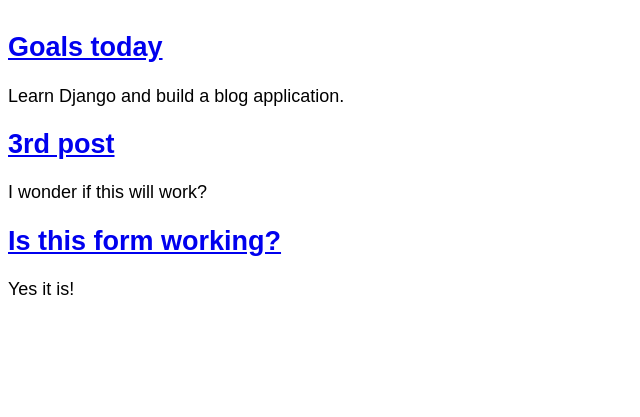
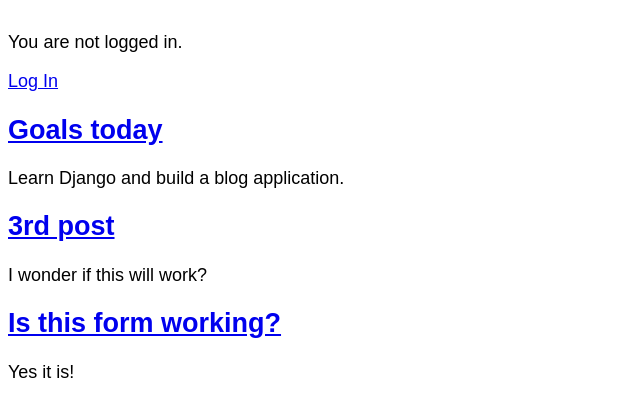
Before and after one commit to YimengL/django-practice, a Django app: page / in a window 1280 px wide. Shown: the part 99-516 px from the top of the page, without its empty margins (0-640 px from the left). Run offline with Django 3.2, Linux system fonts and the light colour scheme; data comes from the database, SQL or seed files in the repository; both versions use the stored data as it was after the commit; some web fonts are replaced.

Commit message:
implement log out

```diff
--- a/blog/blog_project/settings.py
+++ b/blog/blog_project/settings.py
@@ -111,3 +111,4 @@
 STATICFILES_DIRS = [os.path.join(BASE_DIR, 'static')]
 
 LOGIN_REDIRECT_URL = 'home'
+LOGOUT_REDIRECT_URL = 'home'
--- a/blog/templates/base.html
+++ b/blog/templates/base.html
@@ -17,6 +17,13 @@
                 <a href="{% url 'post_new' %}">+ New Blog Post</a>
             </div>
         </header>
+        {% if user.is_authenticated %}
+            <p>Hi {{ user.username }}</p>
+            <p><a href="{% url 'logout' %}">Log out</a></p>
+        {% else %}
+            <p>You are not logged in.</p>
+            <a href="{% url 'login' %}">Log In</a>
+        {% endif %}
         {% block content %}
         {% endblock content %}
     </div>
```
Also changed, not shown: blog/db.sqlite3.
